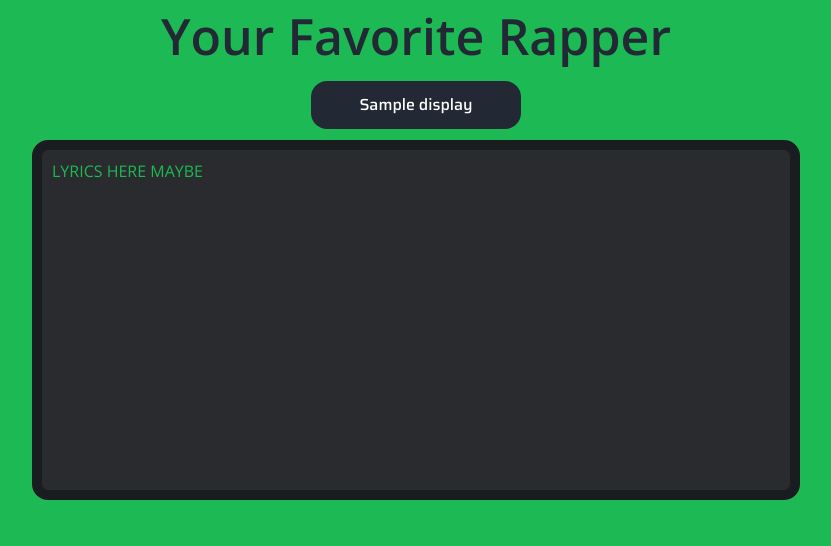
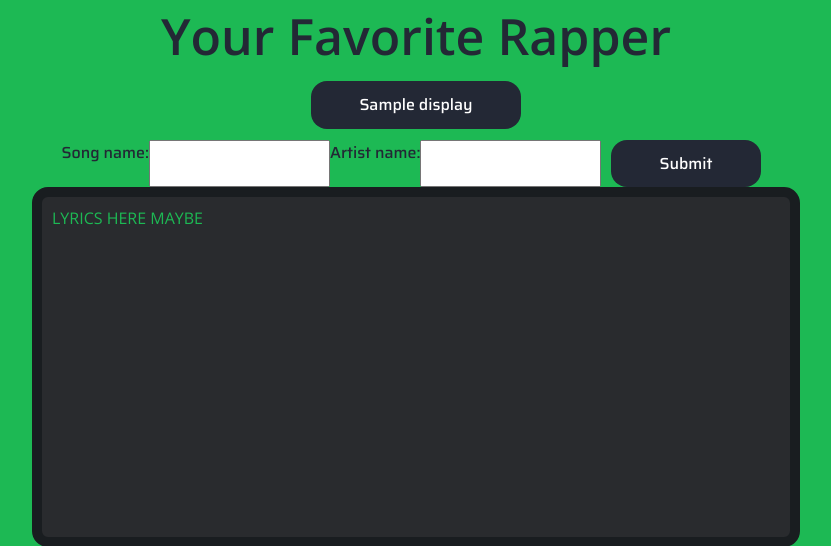
Before and after one commit to alexmarozick/RapAnalysis, a Flask app: template rap_analysis/templates/index.html in a window 1280 px wide. Shown: the part 48-594 px from the top of the page, without its empty margins (224-1055 px from the left). Run offline with Flask 2, Linux system fonts and the light colour scheme; the template is opened without the code that fills it: most values are stand-ins (such as "Sample title", 1, 10 or a date in 2020); some libraries are stand-ins or nearby versions.

Commit message:
Got song lyrics based on the artist name and the song, also updated requirements.txt

```diff
--- a/rap_analysis/app.py
+++ b/rap_analysis/app.py
@@ -15,6 +15,7 @@ import spotipy
 import time
 from spotipy.oauth2 import SpotifyOAuth
 import uuid
+import lyricsgenius
 
 
 
@@ -36,8 +37,8 @@ app.config['SESSION_TYPE'] = 'filesystem'
 app.config['SESSION_FILE_DIR'] = './.flask_session/'
 Session(app)
 
-client_id = 'insert client id here' # NOTE hey do this
-client_secret = 'insert client secret here' # NOTE hey do this
+client_id = 'Insert spotify client id' # NOTE hey do this
+client_secret = 'Insert spotify client secret' # NOTE hey do this
 token_url = 'https://accounts.spotify.com/api/token'
 
 # NOTE Make sure this is also the same in your Spotify app.
@@ -165,6 +166,25 @@ def sign_out():
         print ("Error: %s - %s." % (e.filename, e.strerror))
     return redirect('/')
 
+
+@app.route('/get-lyrics', methods=['POST'])
+def get_lyrics():
+    if request.method == "POST":
+        print("Starting POST get-lyrics")                       # for debugging
+        req = request.form
+        song_name = req.get("song")
+        artist_name = req.get("artist")
+        print(song_name)                                        # for debugging
+        print(artist_name)                                      # for debugging
+        genius = lyricsgenius.Genius('Client Access Token')     # NOTE get client access token here https://genius.com/api-clients
+        # artist = genius.search_artist(artist_name,max_songs=3)
+        # print(artist)
+        song = genius.search_song(song_name, artist_name)
+        print(song.lyrics)                                      # for debugging
+        print("Finished POST get-lyrics")                       # for debugging
+        return redirect('/')
+
+
 @app.route('/unknown')
 def give_data():
     return jsonify({})
--- a/rap_analysis/templates/index.html
+++ b/rap_analysis/templates/index.html
@@ -71,9 +71,15 @@
                 <input class="btn" type="submit" name={{display}} value="{{display}}" id="sign-btn">
                 <!-- <input class="btn" type="login" name="Login" value="Login" id="login-btn"> -->
             </form>
+
         </div>
-
-
+        <form method="POST" action="/get-lyrics" enctype="multipart/form-data">
+            <label for="sname">Song name:</label><br>
+            <input class="song" type="text" name="song" id="song">
+            <label for="sartist">Artist name:</label><br>
+            <input class="artist" type="text" name="artist" id="artist">
+            <input class="btn" type="submit" name="Submit" value="Submit" id="submit-btn">
+        </form>
         <div class="output-box">
             <div class="wrapper">
                LYRICS HERE MAYBE
--- a/requirements.txt
+++ b/requirements.txt
@@ -1,3 +1,4 @@
+beautifulsoup4==4.9.3
 cachelib==0.1.1
 certifi==2020.6.20
 chardet==3.0.4
@@ -7,10 +8,11 @@ Flask-Session==0.3.2
 idna==2.10
 itsdangerous==1.1.0
 Jinja2==2.11.2
+lyricsgenius==2.0.2
 MarkupSafe==1.1.1
 requests==2.24.0
 six==1.15.0
+soupsieve==2.0.1
 spotipy==2.16.1
 urllib3==1.25.11
 Werkzeug==1.0.1
-nltk==3.5
```
